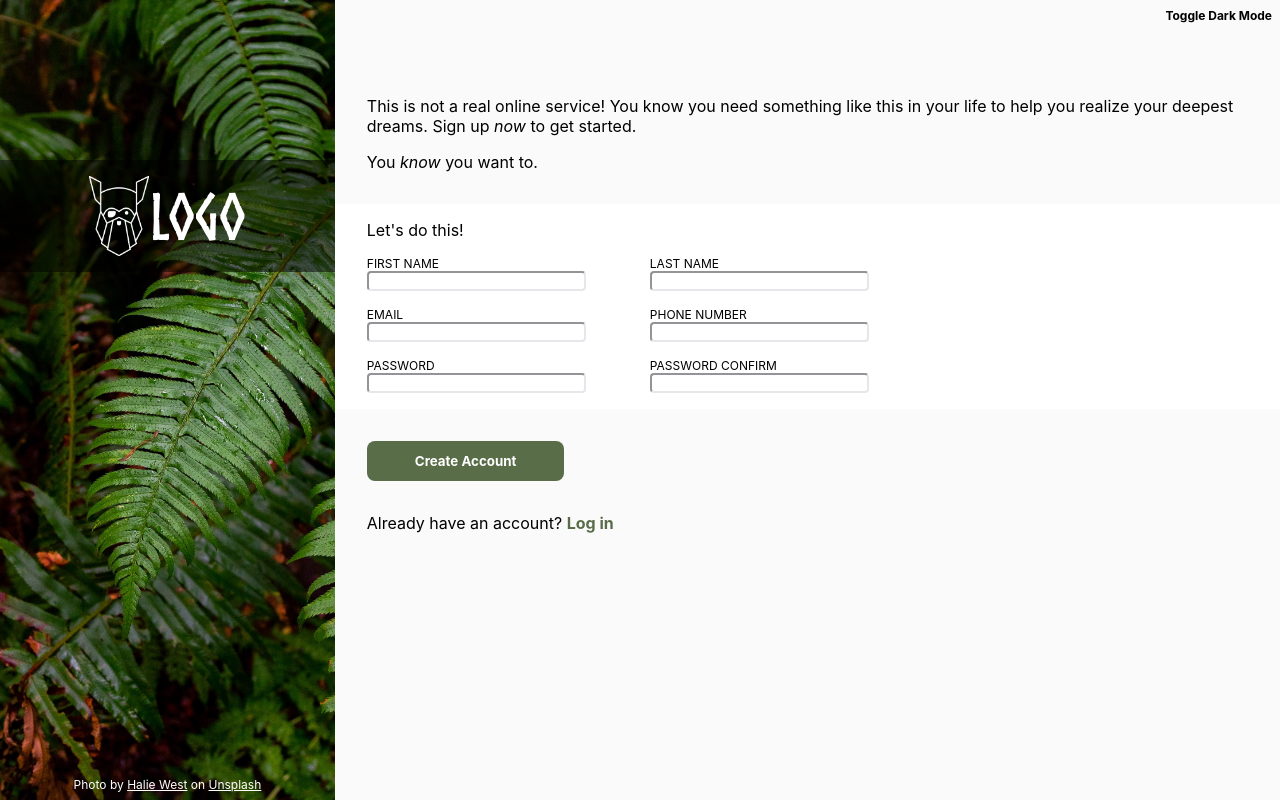
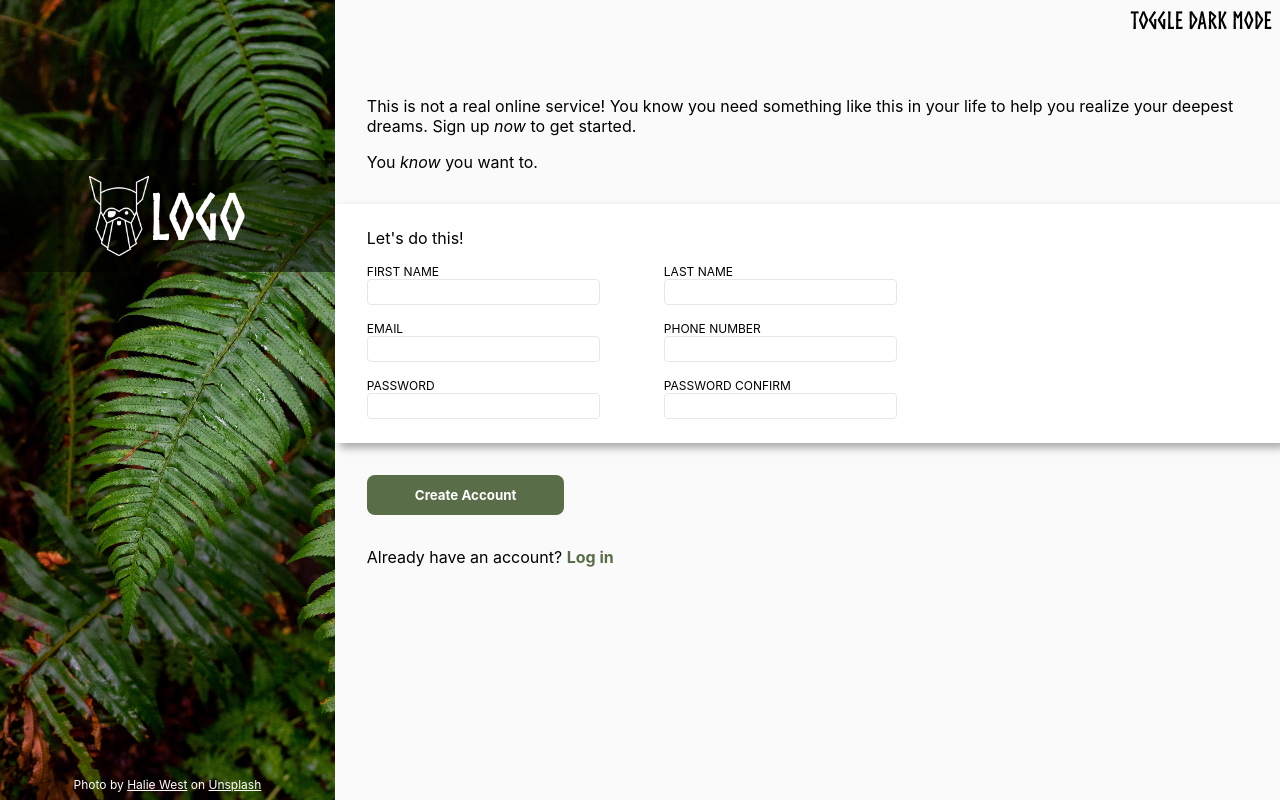
Before and after one commit to wsfer/sign-up-form, a plain HTML site: page index.html in a window 1280 px wide. Drawn offline with Linux system fonts and the light colour scheme.

Commit message:
add some style to inputs

```diff
--- a/style.css
+++ b/style.css
@@ -35,7 +35,8 @@ body {
 .theme {
     color: var(--font-color);
     font-weight: bold;
-    font-size: 0.75rem;
+    font-size: 1.5rem;
+    font-family: norse-bold;
     position: absolute;
     right: 0;
     top: 0;
@@ -106,8 +107,9 @@ main > p + p {
 
 .form-container {
     margin: 1rem 0;
-    padding: 1rem 2rem;
+    padding: 1.5rem 2rem;
     background-color: var(--form-color);
+    box-shadow: 5px 5px 8px #AAAAAA;
 }
 
 .form-container fieldset {
@@ -131,7 +133,17 @@ fieldset label {
 
 fieldset input {
     border-radius: 4px;
-    border-color: #E5E7EB;
+    border: 1px solid #E5E7EB;
+    padding: 4px 8px;
+}
+
+fieldset input:focus {
+    border: 1px solid #6666FF;
+    box-shadow: 2px 2px 5px #AAAAAA;
+}
+
+fieldset input:invalid {
+    border: 1px solid #FF6666;
 }
 
 main > button {
```
